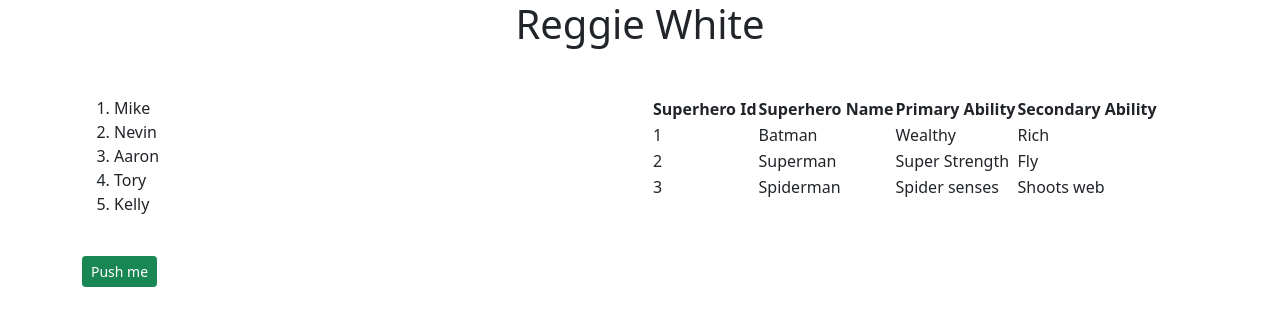
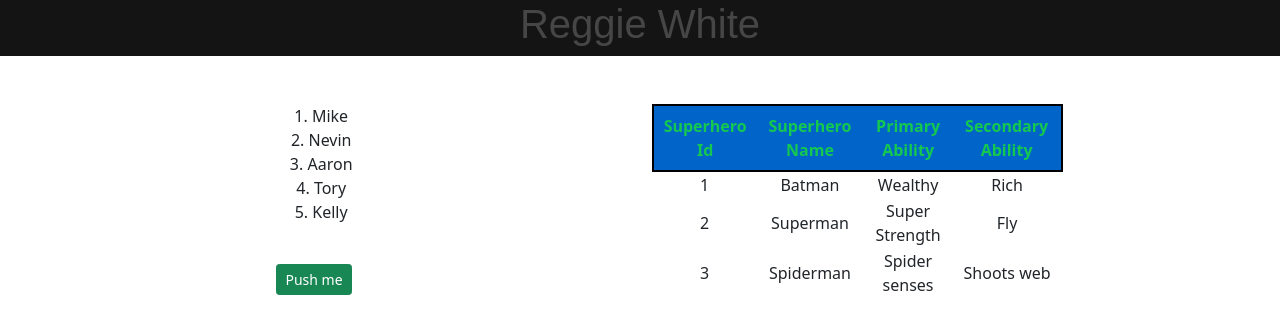
Before and after one commit to Nesmith-Charlesii/reactComponentsWs_proj, a React (Create React App) app: page / in a window 1280 px wide. Shown: the top 334 px of the page. Built offline with nearby package versions, Linux system fonts and the light colour scheme.

Commit message:
imported app.css into app.jsx

```diff
--- /dev/null
+++ b/src/components/AlertUser/alertUser.css
@@ -0,0 +1,4 @@
+.button{
+    display: flex;
+    justify-content: center;
+}
--- a/src/components/AlertUser/alertUser.jsx
+++ b/src/components/AlertUser/alertUser.jsx
@@ -1,8 +1,11 @@
 import React from 'react';
+import './alertUser.css';
 
 const AlertUser = (props) => {
     return (
-        <button onClick={props.alert} type="button" className='btn btn-sm btn-success'>Push me</button>
+        <div className="button">
+            <button onClick={props.alert} type="button" className='btn btn-sm btn-success'>Push me</button>
+        </div>
     );
 }
 
--- /dev/null
+++ b/src/components/DisplayName/displayName.css
@@ -0,0 +1,8 @@
+.display-name {
+    display: flex;
+    justify-content: center;
+    align-items: center;
+    color: rgb(70,70,70);
+    background-color: rgb(20, 20, 20);
+    font-family: arial;
+}
--- a/src/components/DisplayName/displayName.jsx
+++ b/src/components/DisplayName/displayName.jsx
@@ -1,8 +1,9 @@
 import React from 'react';
+import './displayName.css';
 
 const DisplayName = (props) => {
     return (
-        <div className="display-name text-center">
+        <div className="display-name">
             <h1>{props.firstName} {props.lastName}</h1>
         </div>
     );
--- /dev/null
+++ b/src/components/NamesList/namesList.css
@@ -0,0 +1,5 @@
+.name-list ol{
+    display: flex;
+    flex-direction: column;
+    align-items: center;
+}
--- a/src/components/NamesList/namesList.jsx
+++ b/src/components/NamesList/namesList.jsx
@@ -1,12 +1,15 @@
 import React from 'react';
+import './namesList.css';
 
 const NamesList = (props) => {
     return (
-        <ol>
-            {props.names.map((name)=>
-            <li>{name}</li>
-            )}
-        </ol>
+        <div className="name-list">
+            <ol>
+                {props.names.map((name)=>
+                <li>{name}</li>
+                )}
+            </ol>
+        </div>
     );
 }
 
--- /dev/null
+++ b/src/components/SuperheroTable/superHeroTable.css
@@ -0,0 +1,6 @@
+.table thead {
+    text-align: center;
+    border: 2px solid black;
+    background-color: rgb(0, 100, 200);
+    color: rgb(20,200,80);
+}
--- a/src/components/SuperheroTable/superHeroTable.jsx
+++ b/src/components/SuperheroTable/superHeroTable.jsx
@@ -1,8 +1,9 @@
 import React from 'react';
+import './superHeroTable.css';
 
 const SuperheroTable = (props) => {
     return (
-        <table>
+        <table className="table">
             <thead>
                 <tr>
                     <th>Superhero Id</th>
@@ -12,7 +13,7 @@ const SuperheroTable = (props) => {
                 </tr>
             </thead>
             {props.superheroes.map((hero) =>
-            <tr>
+            <tr className = "text-center">
                 <td>{hero.superheroId}</td>
                 <td>{hero.name}</td>
                 <td>{hero.primaryAbility}</td>
--- /dev/null
+++ b/src/components/app.css
@@ -0,0 +1,8 @@
+body {
+    overflow: hidden;
+}
+
+.container-fluid {
+    padding-right: 0 !important;
+    padding-left: 0 !important;
+}
--- a/src/components/app.jsx
+++ b/src/components/app.jsx
@@ -3,6 +3,7 @@ import DisplayName from './DisplayName/displayName';
 import NamesList from './NamesList/namesList';
 import AlertUser from './AlertUser/alertUser';
 import SuperheroTable from './SuperheroTable/superHeroTable';
+import './app.css';
 
 class App extends Component {
     constructor(props) {
@@ -46,15 +47,15 @@ class App extends Component {
 
     render() {
         return (
-            <div className='container'>
+            <div className="container-fluid">
                 <DisplayName firstName={this.state.firstName} lastName={this.state.lastName}/>
                 <div className="row my-5">
-                    <div className="col">
+                    <div className="col-6">
                         <NamesList names={this.state.names}></NamesList>
-                        <br></br>
+                        <br/>
                         <AlertUser alert={() => this.Alert()}/>
                     </div>
-                    <div className="col">
+                    <div className="col-4">
                         <SuperheroTable superheroes={this.state.superheroes} />
                     </div>
                 </div>
```
